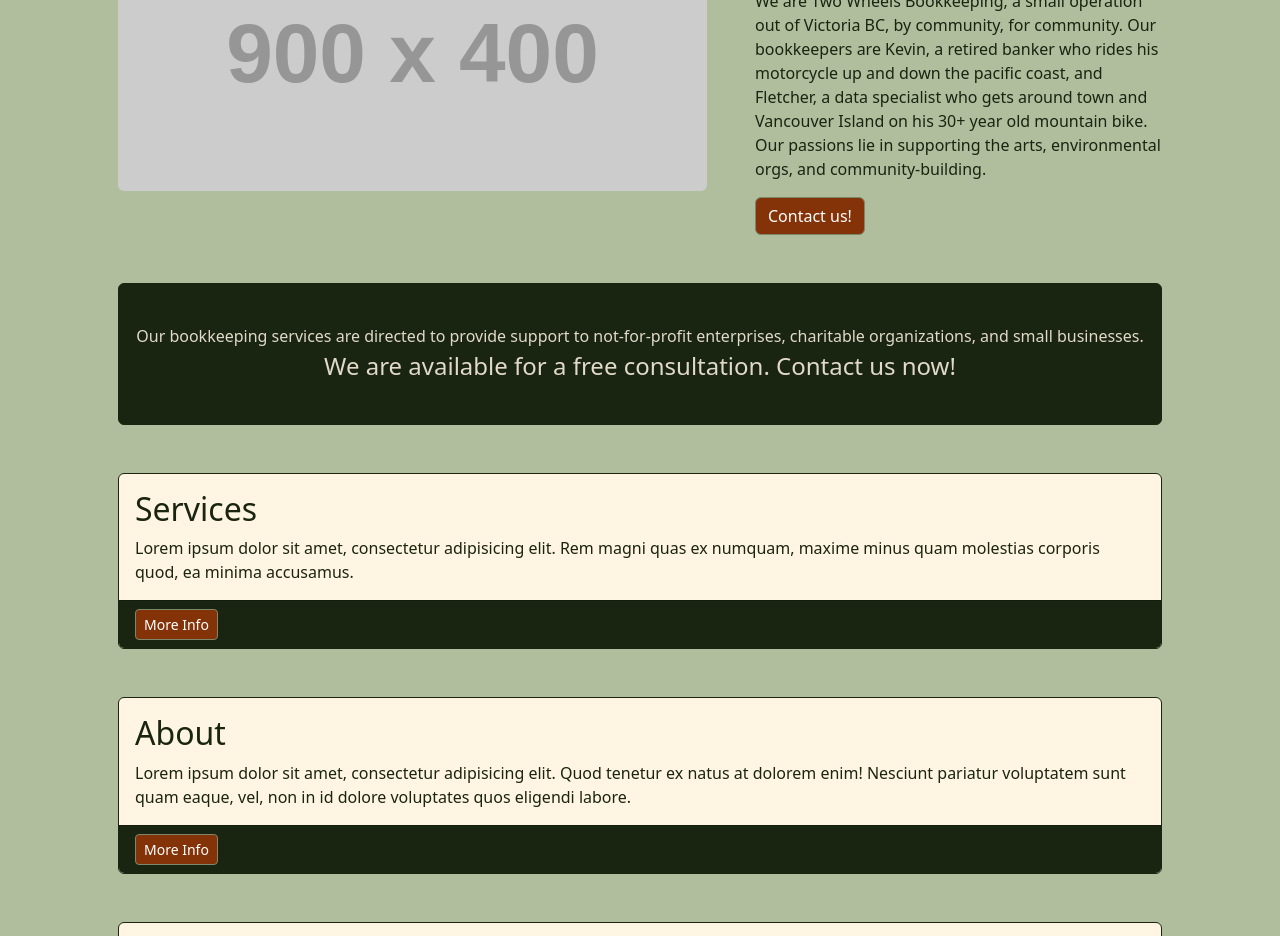
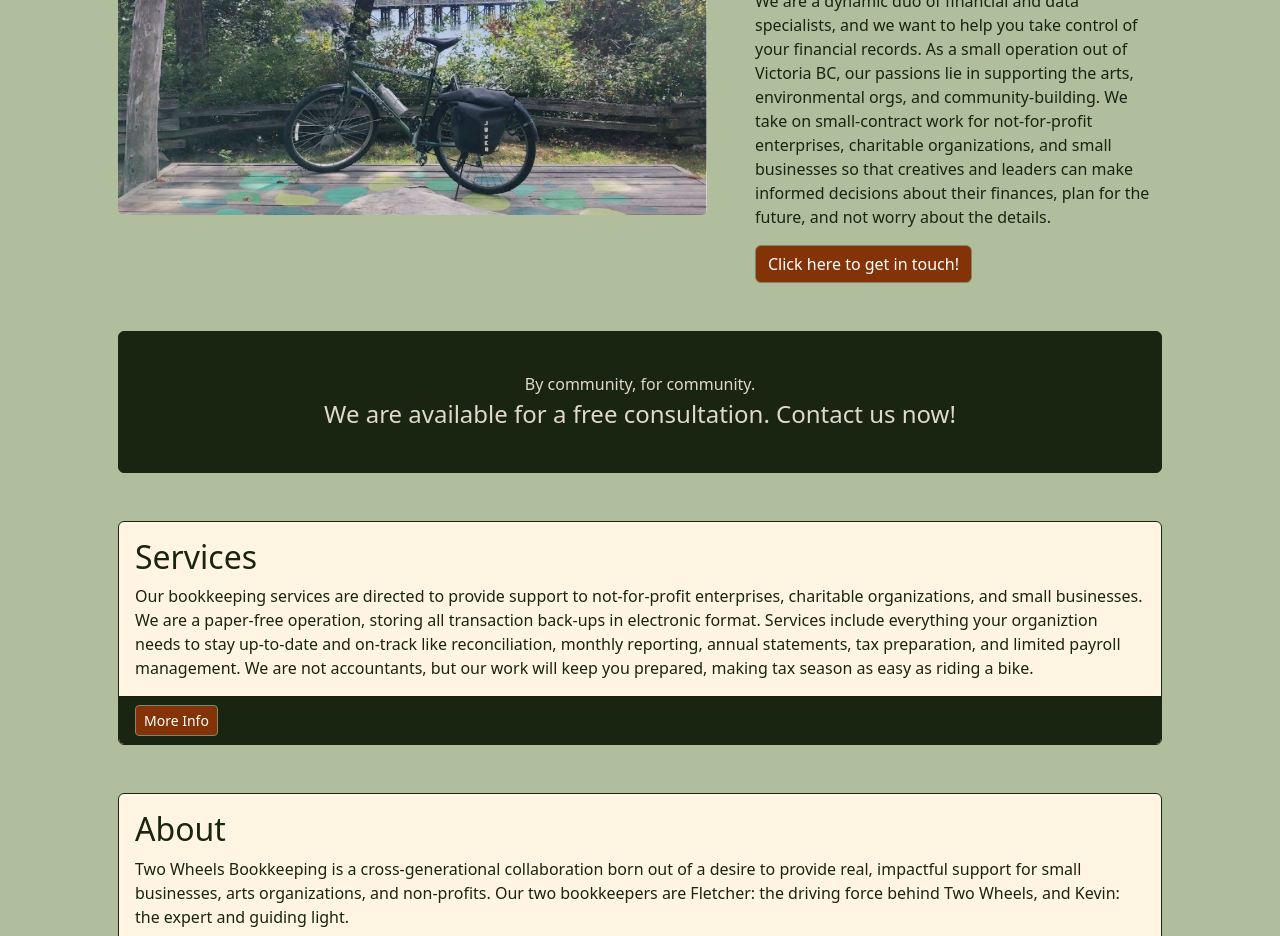
Before and after one commit to wallerf/bikebooks, a plain HTML site: page index.html in a window 1280 px wide. Shown: the part 299-1235 px from the top of the page. Drawn offline with nearby package versions, Linux system fonts and the light colour scheme; placeholder pictures from the web are drawn by us.

Commit message:
first draft update

```diff
--- a/index.html
+++ b/index.html
@@ -32,30 +32,31 @@
         <div class="container px-4 px-lg-5">
             <!-- Heading Row-->
             <div class="row gx-4 gx-lg-5 align-items-center my-5">
-                <div class="col-lg-7"><img class="img-fluid rounded mb-4 mb-lg-0" src="https://dummyimage.com/900x400/dee2e6/6c757d.jpg" alt="..." /></div>
+                <div class="col-lg-7"><img class="img-fluid rounded mb-4 mb-lg-0" src="assets/biketrestle2.png" alt="..." /></div>
                 <div class="col-lg-5">
                     <h1 class="font-weight-light">Let's get your books rolling!</h1>
-                    <p>We are Two Wheels Bookkeeping, a small operation out of Victoria BC, by
-                        community, for community. Our bookkeepers are Kevin, a retired banker who
-                        rides his motorcycle up and down the pacific coast, and Fletcher, a data specialist
-                        who gets around town and Vancouver Island on his 30+ year old mountain bike. Our
+                    <p>We are a dynamic duo of financial and data specialists, and we want to help you take control of your financial records.
+                        As a small operation out of Victoria BC, our
                         passions lie in supporting the arts, environmental orgs, and community-building.
+                        We take on small-contract work for not-for-profit enterprises, charitable organizations, and small businesses so that creatives and leaders can make informed decisions about their finances, plan for the future, and not worry about the details.
                         </p>
-                    <a class="btn btn-primary" href="#Contact">Contact us!</a>
+                    <a class="btn btn-primary" href="#Contact">Click here to get in touch!</a>
                 </div>
             </div>
             <!-- Call to Action-->
             <div class="card text-white bg-secondary my-5 py-4 text-center">
-                <div class="card-body"><p  class="text-white m-0">Our bookkeeping services are directed to provide support to not-for-profit enterprises, charitable organizations, and small businesses.
+                <div class="card-body"><p  class="text-white m-0">By community, for community.
                     <br> <font size="5">We are available for a free consultation. Contact us now!</font></p></div>
             </div>
             <!-- Content Row-->
             <!--<div class="row gx-4 gx-lg-5">-->
                 <div class="col-md-12 mb-5">
                     <div class="card h-100">
-                        <div class="card-body">
-                            <h2 class="card-title">Services</h2><a id="Services"></a>
-                            <p class="card-text">Lorem ipsum dolor sit amet, consectetur adipisicing elit. Rem magni quas ex numquam, maxime minus quam molestias corporis quod, ea minima accusamus.</p>
+                        <div class="card-body"><a id="Services"></a>
+                            <h2 class="card-title">Services</h2>
+                            <p class="card-text">Our bookkeeping services are directed to provide support to not-for-profit enterprises, charitable organizations, and small businesses. We are a paper-free operation, storing all transaction back-ups in electronic format. Services include everything your organiztion needs to stay up-to-date and on-track like reconciliation, monthly reporting, annual statements, tax preparation, and limited payroll management. We are not accountants, but our work will keep you prepared, making tax season as easy as riding a bike.
+
+                            </p>
                         </div>
                         <div class="card-footer"><a class="btn btn-primary btn-sm" href="#!">More Info</a></div>
                     </div>
@@ -64,7 +65,15 @@
                     <div class="card h-100">
                         <div class="card-body">
                             <h2 class="card-title">About</h2><a id="About"></a>
-                            <p class="card-text">Lorem ipsum dolor sit amet, consectetur adipisicing elit. Quod tenetur ex natus at dolorem enim! Nesciunt pariatur voluptatem sunt quam eaque, vel, non in id dolore voluptates quos eligendi labore.</p>
+                            <p class="card-text">Two Wheels Bookkeeping is a cross-generational collaboration born out of a desire to provide real, impactful support for small businesses, arts organizations, and non-profits. Our two bookkeepers are Fletcher: the driving force behind Two Wheels, and Kevin: the expert and guiding light.
+                                <br>
+                                <br>
+                                Fletcher is a data specialist with a background in science. Having previously worked in ledgers of light to understand how stars and galaxies tick, he is now applying his data skills to financial ledgers so he can better understand how organizations and communities tick.
+                                When not carefully analyzing and maintaining your records, he can be found swimming at the Banfield dock, volunteering at the Oaklands Community Center, and riding his 30+yo Norco mountian bike around town.
+                                <br>
+                                <br>
+                                Kevin is a retired banker with decades of financial and small business experience throughout Western Canada. When not at his desk, he can be found in his woodshop, listening to jazz flute, or catching a hockey game. Ask him about his motorcycle trips up and down the pacific coast!
+                                </p>
                         </div>
                         <div class="card-footer"><a class="btn btn-primary btn-sm" href="#!">More Info</a></div>
                     </div>
@@ -73,16 +82,18 @@
                     <div class="card h-100">
                         <div class="card-body">
                             <h2 class="card-title">Contact</h2><a id="Contact"></a>
-                            <p class="card-text">Lorem ipsum dolor sit amet, consectetur adipisicing elit. Rem magni quas ex numquam, maxime minus quam molestias corporis quod, ea minima accusamus.</p>
+                            <p class="card-text">We can be reached by email at info@bikebooks.ca. Ask to arrange a meeting or consult, or inquire about our services!</p>
                         </div>
                         <div class="card-footer"><a class="btn btn-primary btn-sm" href="#!">More Info</a></div>
                     </div>
+                    <div class="container px-4 px-lg-5"><p class="m-0 text-center text-white"><br><br>&copy; Copyright 2025 Two Wheels Bookkeeping</p></div>
                 </div>
             <!--</div>-->
         </div>
         <!-- Footer-->
         <footer class="py-5 bg-dark">
-            <div class="container px-4 px-lg-5"><p class="m-0 text-center text-white">Copyright &copy; Two Wheels Bookkeeping 2025</p></div>
+            <div class="container px-4 px-lg-5"><p class="m-0 text-center">The operators of Two Wheels Bookkeeping gratefully acknowledge the lək̓ʷəŋən speaking peoples, the Songhees and Esquimalt nations, and the SENĆOŦEN speaking peope, the W̱SÁNEĆ, on whose land we live, work, and share. We are settlers and visitors on their land, and it is thanks to their stewardship of the land that there is so much beauty here for us to enjoy. We work towards furthering reconciliation by building relationships, following the leadership of these peoples, and contributing to the ongoing work of caretaking the land. </p></div>
+
         </footer>
         <!-- Bootstrap core JS-->
         <script src="https://cdn.jsdelivr.net/npm/bootstrap@5.2.3/dist/js/bootstrap.bundle.min.js"></script>
```
Also changed, not shown: assets/biketrestle.png (added), assets/biketrestle2.png (added).
